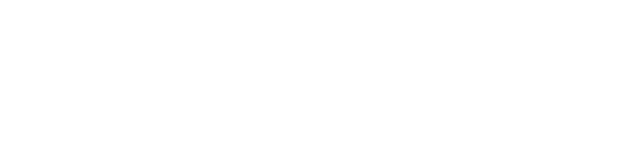
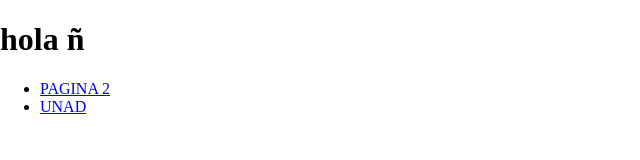
Before and after one commit to efrencho123/Index.html, a plain HTML site: page index.html in a window 1280 px wide. Shown: the whole page, without its empty margins (0-640 px from the left). Drawn offline with Linux system fonts and the light colour scheme.

Commit message:
enlaces internos y externos

```diff
--- a/index.html
+++ b/index.html
@@ -1,13 +1,24 @@
 <!DOCTYPE hmtl>
 <html lang="es">
+
 <head>
 	<meta charset="UTF-8">
 	<title>Archivo de prueba</title>
 	<link rel="stylesheet" type="text/css" href="css/normalize.css">
 </head>
+
 <body>
 
+	<h1>hola ñ</h1>
+
+<ul>
+	<li><a href="pagina2.html">PAGINA 2</a></li>
+	<li><a href="http://www.unad.edu.co">UNAD</a></li>
+</ul>
+
+
 </body>
+
 <script src="js/jquery.js"></script>
 <script src="js/prefixfree.js"></script>
 <script src="js/modernizr.js"></script>
```
Also changed, not shown: pagina2.html (added, +18 -0 lines).
